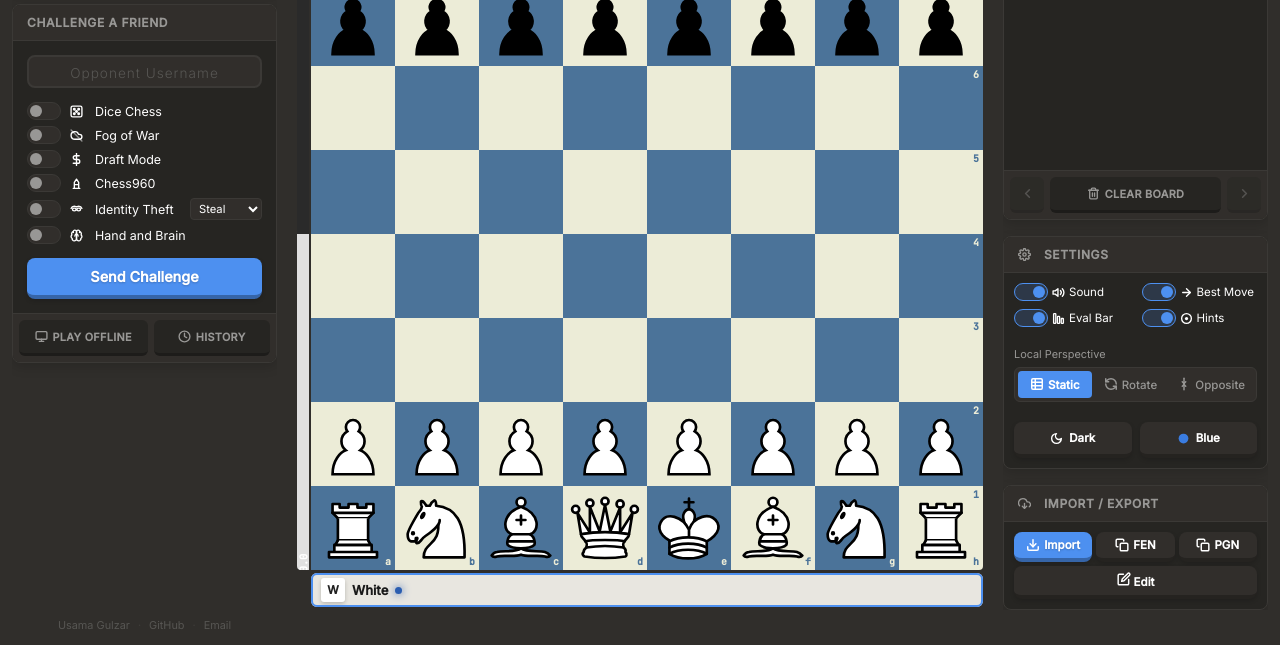
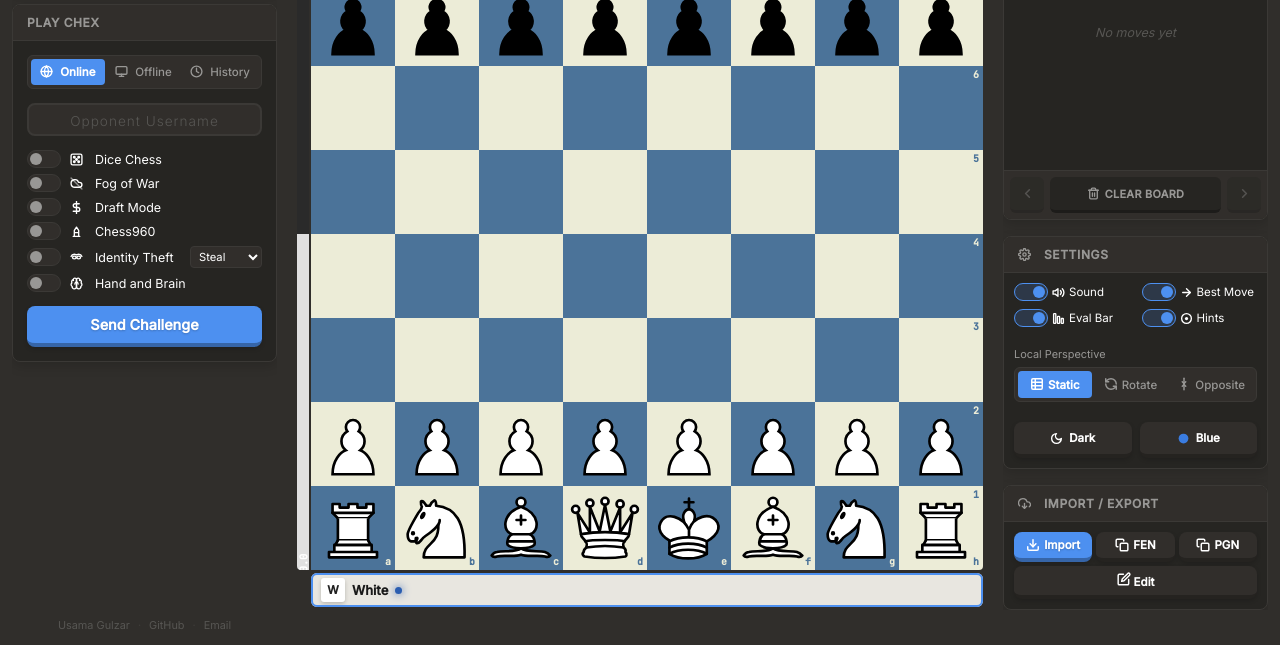
Before and after one commit to usamagulzar/chex, a plain HTML site: page index.html in a window 1280 px wide. Shown: the part 155-800 px from the top of the page. Drawn offline with Linux system fonts and the light colour scheme; no server answers.

Commit message:
GUI Update

```diff
--- a/css/style.css
+++ b/css/style.css
@@ -284,6 +284,7 @@ body{display:flex;flex-direction:column;align-items:center;justify-content:cente
 .mnum{display:flex;align-items:center;justify-content:flex-end;padding:3px 5px;font-family:'JetBrains Mono',monospace;font-size:.68rem;color:var(--muted);background:var(--panel2);border-radius:3px 0 0 3px}
 .mcell{padding:3px 7px;font-family:'JetBrains Mono',monospace;font-size:.78rem;color:var(--dim);border-radius:2px;transition:background .1s;cursor:pointer}
 .mcell.cur{background:rgba(77,144,240,.12);color:var(--gold)}
+.hist-empty{display:flex;align-items:center;justify-content:center;height:100%;min-height:60px;color:var(--muted);font-size:.78rem;font-style:italic}
 
 .hist-footer{display:flex;align-items:stretch;gap:6px;padding:6px;border-top:1px solid var(--border);background:var(--panel2);flex-shrink:0}
 .hist-nav-btn{flex:0 0 34px;min-height:36px;display:flex;align-items:center;justify-content:center;padding:8px 0;border-radius:6px;border:none;border-bottom:3px solid rgba(0,0,0,0.25);background:var(--panel);color:var(--dim);cursor:pointer;transition:transform .05s,border-bottom-width .05s,filter .1s,color .1s}
@@ -302,6 +303,7 @@ body{display:flex;flex-direction:column;align-items:center;justify-content:cente
 .hist-item-icon-btn.star{color:var(--dim)}
 .hist-item-icon-btn.star:hover{color:var(--gold)}
 .hist-item-icon-btn.star.active{color:var(--gold)}
+.hist-item-actions{display:flex;gap:2px}
 
 /* promotion */
 .overlay{position:fixed;inset:0;background:rgba(0,0,0,.72);display:flex;align-items:center;justify-content:center;z-index:1000;opacity:0;pointer-events:none;transition:opacity .16s}
@@ -438,6 +440,17 @@ body{display:flex;flex-direction:column;align-items:center;justify-content:cente
 
 /* Responsive */
 @media (max-width:960px), (max-aspect-ratio: 1/1){
+  .hist-item-icon-btn {
+    width: 40px;
+    height: 40px;
+  }
+  .hist-item-icon-btn svg {
+    width: 18px;
+    height: 18px;
+  }
+  .hist-item-actions {
+    gap: 4px;
+  }
   html, body {
     overflow: auto;
     height: auto;
--- a/index.html
+++ b/index.html
@@ -120,7 +120,23 @@
       <!-- Step 1: Main Menu -->
       <div class="setup-step" id="stepMode">
         <div class="card-hd">
-          Challenge A Friend
+          Play Chex
+        </div>
+        <div class="status-body" style="padding:14px 14px 0;">
+          <div class="segmented-control" id="modeTabBar">
+            <button class="segmented-btn active" id="modeTabOnlineBtn">
+              <svg viewBox="0 0 24 24" width="13" height="13" fill="none" stroke="currentColor" stroke-width="2.5" stroke-linecap="round" stroke-linejoin="round" style="vertical-align:-2px;margin-right:4px"><circle cx="12" cy="12" r="10"/><path d="M2 12h20M12 2a15 15 0 0 1 0 20 15 15 0 0 1 0-20"/></svg>
+              Online
+            </button>
+            <button class="segmented-btn" id="modeOfflineBtn">
+              <svg viewBox="0 0 24 24" width="13" height="13" fill="none" stroke="currentColor" stroke-width="2.5" stroke-linecap="round" stroke-linejoin="round" style="vertical-align:-2px;margin-right:4px"><rect x="2" y="3" width="20" height="14" rx="2"/><path d="M8 21h8M12 17v4"/></svg>
+              Offline
+            </button>
+            <button class="segmented-btn" id="showGameHistoryBtn">
+              <svg viewBox="0 0 24 24" width="13" height="13" fill="none" stroke="currentColor" stroke-width="2.5" stroke-linecap="round" stroke-linejoin="round" style="vertical-align:-2px;margin-right:4px"><circle cx="12" cy="12" r="10"/><path d="M12 6v6l4 2"/></svg>
+              History
+            </button>
+          </div>
         </div>
         <div class="status-body" style="padding:14px; gap:10px">
 
@@ -142,26 +158,6 @@
             <button class="btn primary" id="sendChallengeBtn" style="width:100%; margin-top:8px; font-size:.9rem; padding:10px;">Send Challenge</button>
           </div>
 
-        </div>
-
-        <!-- Offline & History footer: same footer bar style as the Clear Board
-             control on the Move History card, so it reads as a consistent
-             piece of UI chrome rather than another item inside the form. -->
-        <div class="hist-footer">
-          <button class="hist-clear-btn" id="modeOfflineBtn" style="flex: 1;">
-            <svg viewBox="0 0 24 24" width="13" height="13" fill="none" stroke="currentColor" stroke-width="2.5" stroke-linecap="round" stroke-linejoin="round">
-              <rect x="2" y="3" width="20" height="14" rx="2"/><path d="M8 21h8M12 17v4"/>
-            </svg>
-            <span>Play Offline</span>
-          </button>
-          <div style="flex: 1;" id="gameHistoryContainer">
-            <button class="hist-clear-btn" id="showGameHistoryBtn" style="width:100%;">
-              <svg viewBox="0 0 24 24" width="13" height="13" fill="none" stroke="currentColor" stroke-width="2.5" stroke-linecap="round" stroke-linejoin="round">
-                <circle cx="12" cy="12" r="10"/><path d="M12 6v6l4 2"/>
-              </svg>
-              <span>History</span>
-            </button>
-          </div>
         </div>
       </div>
 
--- a/js/app.js
+++ b/js/app.js
@@ -407,6 +407,18 @@ if ((isEvalVisible || isBestMoveVisible) && window.analysis && !window.variants.
   renderHist() {
     const body = document.getElementById('histBody'); body.innerHTML = '';
     const activeIdx = viewIndex - 1;
+
+    if (moveHistory.length === 0) {
+      const empty = document.createElement('div');
+      empty.className = 'hist-empty';
+      empty.textContent = 'No moves yet';
+      body.appendChild(empty);
+      const prevBtn = document.getElementById('histPrevBtn');
+      const nextBtn = document.getElementById('histNextBtn');
+      if (prevBtn) prevBtn.disabled = true;
+      if (nextBtn) nextBtn.disabled = true;
+      return;
+    }
 
     // Fog of War: hide opponent moves until game ends
     const hasFog = window.variants.isFogOfWarActive && !over;
@@ -3040,8 +3052,7 @@ if (window.variants.handAndBrainEnabled && !window.variants.draftEnabled) {
         variantsTag.textContent = g.variant || 'Standard';
 
         const buttonGroup = document.createElement('div');
-        buttonGroup.style.display = 'flex';
-        buttonGroup.style.gap = '2px';
+        buttonGroup.className = 'hist-item-actions';
 
         const makeIconBtn = (svgHtml, title, extraClass) => {
           const btn = document.createElement('button');
```
